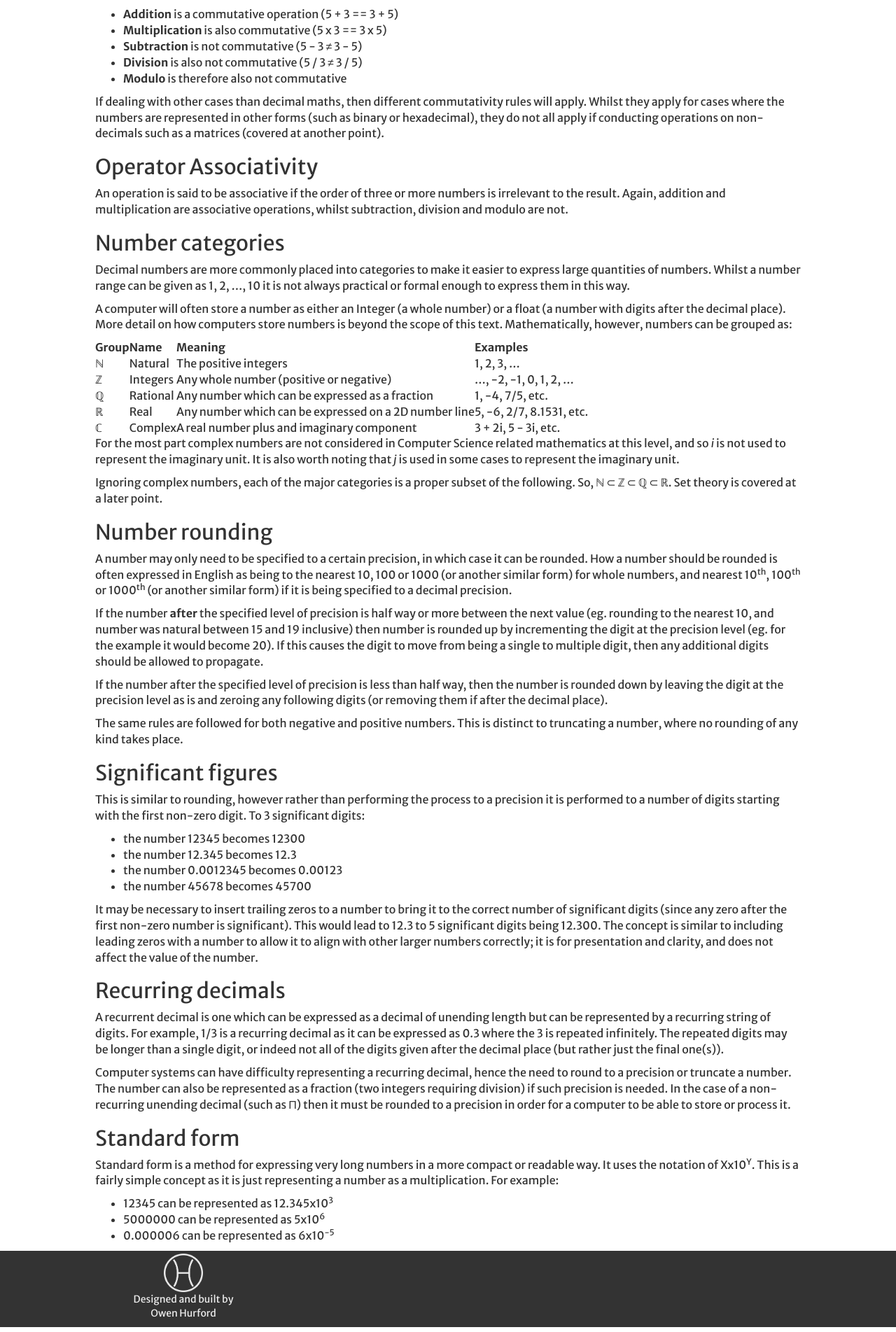
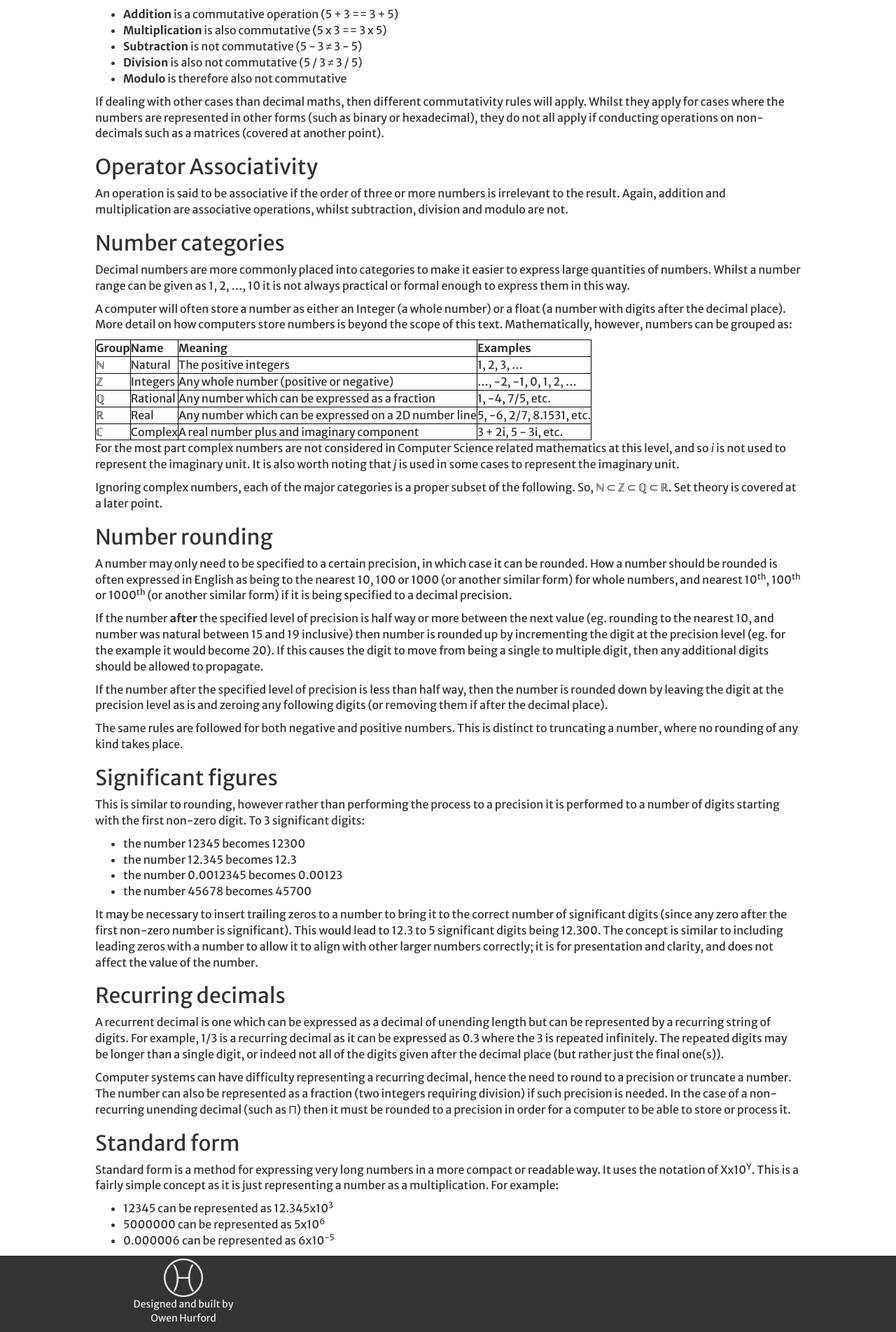
Before and after one commit to alwaysbusy/csmaths, a Jekyll site: the page built from topics/numeric/basic-arithmetic.md, in a window 1280 px wide. Shown: the part 1150-3053 px from the top of the page at 70% size. Built offline with Jekyll 4.4.1, drawn with Linux system fonts in a browser that asks for light colours; nearby versions of some CDN libraries.

Commit message:
Changes to allow site to go live

```diff
--- a/_layouts/default.html
+++ b/_layouts/default.html
@@ -13,8 +13,8 @@
         <link rel="stylesheet" href="https://maxcdn.bootstrapcdn.com/bootstrap/3.3.7/css/bootstrap.min.css" integrity="sha384-BVYiiSIFeK1dGmJRAkycuHAHRg32OmUcww7on3RYdg4Va+PmSTsz/K68vbdEjh4u" crossorigin="anonymous">
         <script src="https://maxcdn.bootstrapcdn.com/bootstrap/3.3.7/js/bootstrap.min.js" integrity="sha384-Tc5IQib027qvyjSMfHjOMaLkfuWVxZxUPnCJA7l2mCWNIpG9mGCD8wGNIcPD7Txa" crossorigin="anonymous"></script>
 
-        <link rel='stylesheet' href="{{ site.url }}/res/site.css" type="text/css">
-        <script type="application/javascript" src='{{ site.url }}/res/site.js'></script>
+        <link rel='stylesheet' href="/res/site.css" type="text/css">
+        <script type="application/javascript" src='/res/site.js'></script>
 
         <link rel="canonical" href="{{ page.url | replace:'index.html','' | prepend: site.baseurl | prepend: site.url }}" />
     </head>
@@ -40,7 +40,7 @@
         <footer>
             <div class="content">
                 <div class="col-xs-3 center">
-                    <a href="http://www.hurfo.com"><img src="{{ site.url }}/res/brand/Hgreyl.png" alt="Owen Hurford" /></a>
+                    <a href="http://www.hurfo.com"><img src="/res/brand/Hgreyl.png" alt="Owen Hurford" /></a>
                     <p>Designed and built by <br /> <a href="http://www.hurfo.com/" target="_blank">Owen Hurford</a></p>
                 </div>
             </div>
--- a/res/site.scss
+++ b/res/site.scss
@@ -61,6 +61,11 @@
     max-width: $max-page-width;
     margin-left: auto;
     margin-right: auto;
+}
+
+table th, table td {
+  border-collapse: collapse;
+  border: 1px solid #000;
 }
 
 #title {
--- a/topics/numeric/basic-arithmetic.md
+++ b/topics/numeric/basic-arithmetic.md
@@ -8,6 +8,7 @@
 
 ## Assumed knowledge
 The following assumes that you already have an understanding of:
+
 * Addition, Subtraction, Multiplication and Division
 * How to calculate powers and roots of a number
 * Modulus is the magnitude of a number (the number without it being positive or negative)
@@ -29,11 +30,13 @@
 Modulo is not commonly included in operator precedence lists, and so it is always safest to enclose a module operation in brackets, and hence it is not given here.
 
 This ensures a consistent answer and doesn't always rely on the inclusion of brackets to clarify the calculation.  For clarity, however, it doesn't do any harm to provide brackets in extended equations to make the calculation clearer.  Operator precedence can change the result of equations comparted to if it were tackled linearly.  For example:
+
 * 3 + 5 x 2 = 8 x 2 = 16 if performed linearly
 * 3 + 5 x 2 = 3 + 10 = 13 if operator precedence is followed
 
 ## Operator Commutativity
 An operation is commutative if the numbers or symbols expressed on either side can be switched and still achieve the same result.  In the context of standard decimal operations:
+
 * **Addition** is a commutative operation (5 + 3 == 3 + 5)
 * **Multiplication** is also commutative (5 x 3 == 3 x 5)
 * **Subtraction** is not commutative (5 - 3 ≠ 3 - 5)
@@ -73,6 +76,7 @@
 
 ## Significant figures
 This is similar to rounding, however rather than performing the process to a precision it is performed to a number of digits starting with the first non-zero digit.  To 3 significant digits:
+
 * the number 12345 becomes 12300
 * the number 12.345 becomes 12.3
 * the number 0.0012345 becomes 0.00123
@@ -87,6 +91,7 @@
 
 ## Standard form
 Standard form is a method for expressing very long numbers in a more compact or readable way.  It uses the notation of Xx10<sup>Y</sup>.  This is a fairly simple concept as it is just representing a number as a multiplication.  For example:
+
 * 12345 can be represented as 12.345x10<sup>3</sup>
 * 5000000 can be represented as 5x10<sup>6</sup>
 * 0.000006 can be represented as 6x10<sup>-5</sup>
```
Also changed, not shown: 1 other file.
